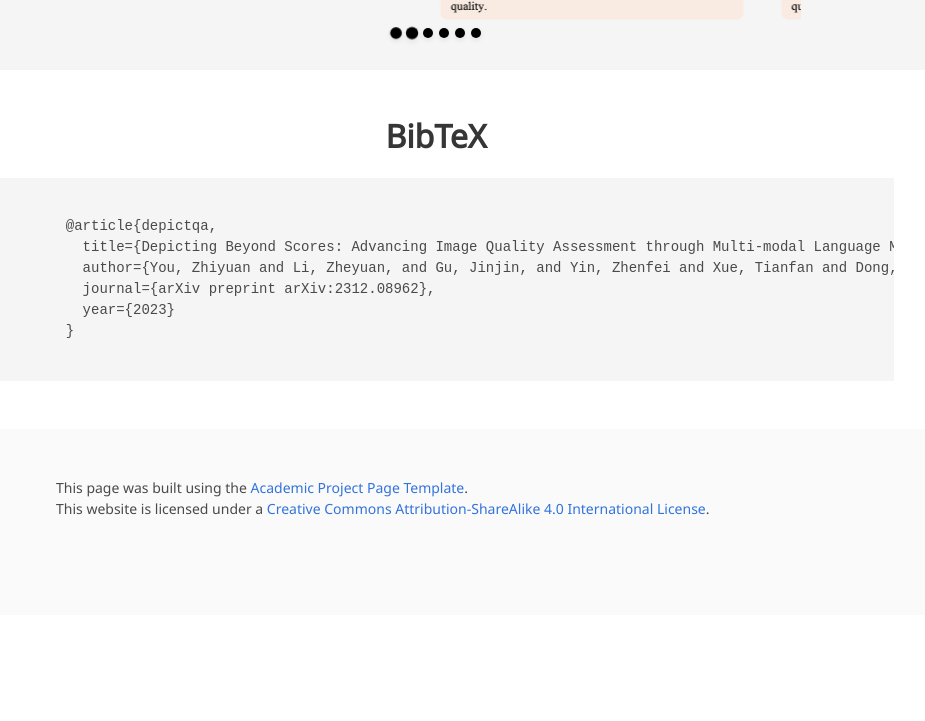
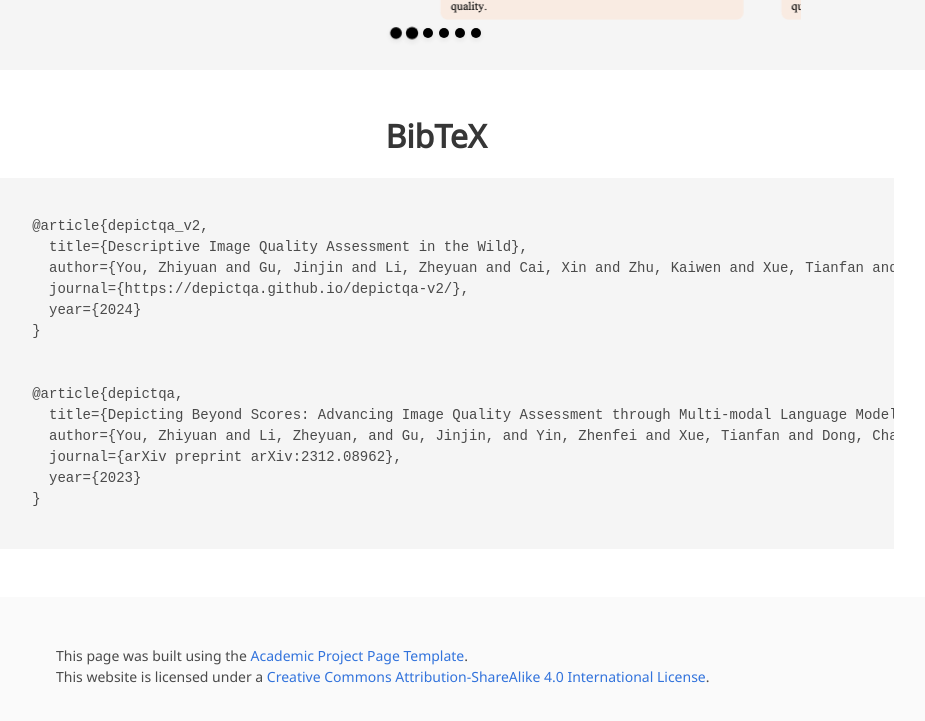
Before and after one commit to DepictQA/depictqa-v1, a plain HTML site: page index.html in a window 1280 px wide. Shown: the part 3336-4057 px from the top of the page, without its empty margins (204-1129 px from the left). Before the commit the page ends 3951 px from the top, so only its background shows below. Drawn offline with nearby package versions, Linux system fonts and the light colour scheme; some icons are missing; a web font is replaced by a local one.

Commit message:
add v2 bib

```diff
--- a/index.html
+++ b/index.html
@@ -355,6 +355,13 @@
           <h5 class="title">BibTeX</h5>
           <div class="content has-text-justified">
             <pre><code>
+    @article{depictqa_v2,
+      title={Descriptive Image Quality Assessment in the Wild},
+      author={You, Zhiyuan and Gu, Jinjin and Li, Zheyuan and Cai, Xin and Zhu, Kaiwen and Xue, Tianfan and Dong, Chao},
+      journal={https://depictqa.github.io/depictqa-v2/},
+      year={2024}
+    }
+    <br>
     @article{depictqa,
       title={Depicting Beyond Scores: Advancing Image Quality Assessment through Multi-modal Language Models},
       author={You, Zhiyuan and Li, Zheyuan, and Gu, Jinjin, and Yin, Zhenfei and Xue, Tianfan and Dong, Chao},
```
Lines whose indentation alone changed are shown as unchanged.
